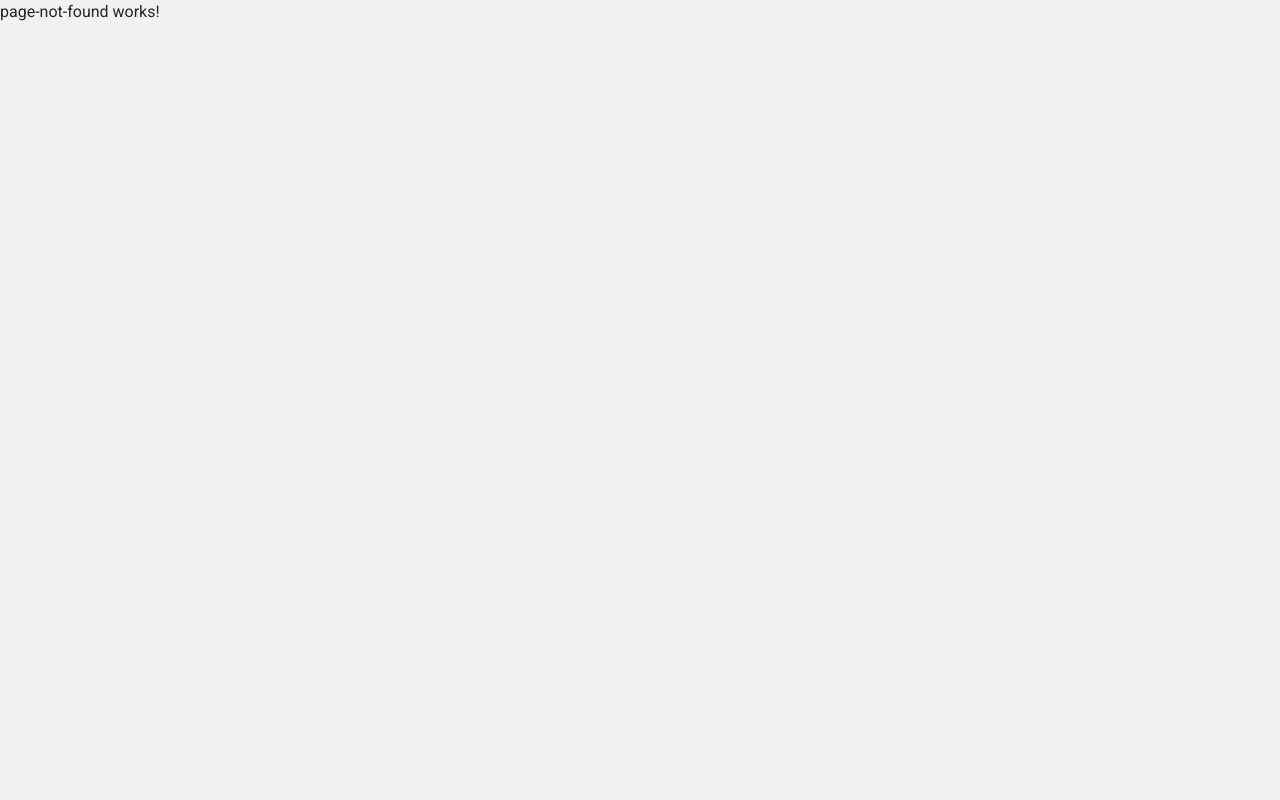
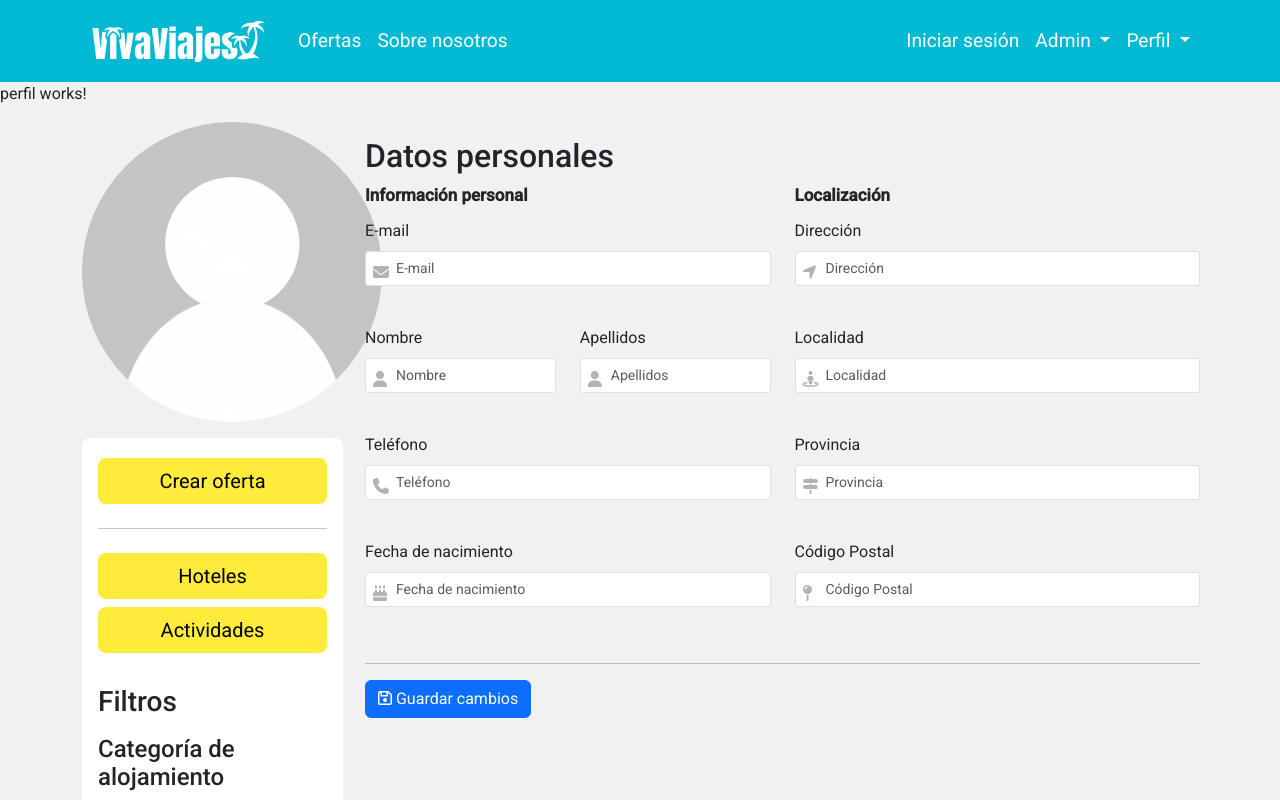
Before and after one commit to santiarroyave/team1-fe-gc-proyecto-final-frontend, an Angular app: page /perfil in a window 1280 px wide. Shown: the top 800 px of the page. Built offline with nearby package versions, Linux system fonts and the light colour scheme.

Commit message:
feat(perfil): add formulario con los datos del usuario

```diff
--- a/src/app/app-routing.module.ts
+++ b/src/app/app-routing.module.ts
@@ -18,6 +18,7 @@ import { EditarActividadComponent } from './components/admin/actividades/editar-
 import { EditarHotelComponent } from './components/admin/hoteles/editar-hotel/editar-hotel.component';
 import { PasoUnoComponent } from './components/pasarela-pago/paso-uno/paso-uno.component';
 import { PasoDosComponent } from './components/pasarela-pago/paso-dos/paso-dos.component';
+import { PerfilComponent } from './components/perfil/perfil.component';
 
 
 const routes: Routes = [
@@ -25,6 +26,7 @@ const routes: Routes = [
   {path:"register", component: RegisterComponent},
   {path:"home", component: HomeComponent},
   {path:"about", component: AboutComponent},
+  {path:"perfil", component: PerfilComponent},
   {path:"oferta/:id", component: OfertaDetalleComponent},
   {path:"favoritos", component: FavoritosComponent},
   {path:"favoritos/:id", component: OfertaDetalleComponent},
--- a/src/app/app.module.ts
+++ b/src/app/app.module.ts
@@ -39,6 +39,7 @@ import { LoginComponent } from './components/auth/login/login.component';
 import { RegisterComponent } from './components/auth/register/register.component';
 import { HotelItemComponent } from './components/admin/hoteles/hotel-item/hotel-item.component';
 import { ActividadItemComponent } from './components/admin/actividades/actividad-item/actividad-item.component';
+import { PerfilComponent } from './components/perfil/perfil.component';
 
 export const MY_DATE_FORMATS = {
   parse: {
@@ -81,7 +82,8 @@ export const MY_DATE_FORMATS = {
     LoginComponent,
     RegisterComponent,
     HotelItemComponent,
-    ActividadItemComponent
+    ActividadItemComponent,
+    PerfilComponent
   ],
   imports: [
     BrowserModule,
--- /dev/null
+++ b/src/app/components/perfil/perfil.component.css
@@ -0,0 +1,41 @@
+.profile-photo{
+    width: 300px;
+    height: 300px;
+}
+
+.user-form-settings {
+    height: 100%;
+    padding: 15px 10px;
+}
+
+.form-title {
+    font-size: 17px;
+    margin-bottom: 10px;
+}
+
+.form-control {
+    height: 35px;
+    padding: 0 15px;
+    padding-left: 30px;
+    border: 1px solid #dae1e7;
+    border-radius: 3px;
+    box-shadow: none;
+    font-size: 14px;
+}
+
+label {
+    display: inline-block;
+    margin-bottom: 0.5rem;
+}
+
+.form-group {
+    margin-bottom: 1rem;
+}
+
+.input-icon {
+    position: relative;
+    left: 8px;
+    bottom: 25px;
+    text-align: center;
+    color: #b3b3b3;
+}
--- /dev/null
+++ b/src/app/components/perfil/perfil.component.html
@@ -0,0 +1,86 @@
+<app-navbar-h></app-navbar-h>
+<p>perfil works!</p>
+<div class="container">
+    <!-- Aqui va el menu vertical -->
+    <div class="row">
+        <!-- Falta arreglar esto, para que al colapsar aparezca mas arriba junto al otro menu y no haya la separacion del header y del buscador -->
+        <div class="d-flex flex-column col col-12 col-lg-3">
+            <ng-container *ngIf="!menuColapsado">
+                <img src="../../../assets/user-icons-default.jpg" class="profile-photo rounded-circle mb-3" alt="...">
+                <app-navbar-v id="menuV-2"></app-navbar-v>
+            </ng-container>
+        </div>
+        <div class="user-form-settings col col-12 col-lg-9">
+            <h2>Datos personales</h2>
+            <form class="input-has-icon">
+                <div class="row">
+                    <div class="col-md-6">
+                        <div class="form-title">
+                            <strong>Información personal</strong>
+                        </div>
+                        <div class="form-group">
+                            <label>E-mail</label>
+                            <input type="text" name="email" placeholder="E-mail" class="form-control">
+                            <i class="fa fa-envelope input-icon"></i>
+                        </div>
+                        <div class="row">
+                            <div class="col-md-6">
+                                <div class="form-group">
+                                    <label>Nombre</label>
+                                    <input type="text" name="first_name" placeholder="Nombre" class="form-control">
+                                    <i class="fa fa-user input-icon"></i>
+                                </div>
+                            </div>
+                            <div class="col-md-6">
+                                <div class="form-group">
+                                    <label>Apellidos</label>
+                                    <input type="text" name="last_name" placeholder="Apellidos" class="form-control">
+                                    <i class="fa fa-user input-icon"></i>
+                                </div>
+                            </div>
+                        </div>
+                        <div class="form-group">
+                            <label>Teléfono</label>
+                            <input type="text" name="phone" placeholder="Teléfono" class="form-control">
+                            <i class="fa fa-phone input-icon"></i>
+                        </div>
+                        <div class="form-group">
+                            <label>Fecha de nacimiento</label>
+                            <input type="text" name="birthday" placeholder="Fecha de nacimiento" class="form-control date-picker">
+                            <i class="fa fa-birthday-cake input-icon"></i>
+                        </div>
+                    </div>
+                    <div class="col-md-6">
+                        <div class="form-title">
+                            <strong>Localización</strong>
+                        </div>
+                        <div class="form-group">
+                            <label>Dirección</label>
+                            <input type="text" name="direccion" placeholder="Dirección" class="form-control">
+                            <i class="fa fa-location-arrow input-icon"></i>
+                        </div>
+                        <div class="form-group">
+                            <label>Localidad</label>
+                            <input type="text" name="localidad" placeholder="Localidad" class="form-control">
+                            <i class="fa fa-street-view input-icon"></i>
+                        </div>
+                        <div class="form-group">
+                            <label>Provincia</label>
+                            <input type="text" name="provincia" placeholder="Provincia" class="form-control">
+                            <i class="fa fa-map-signs input-icon"></i>
+                        </div>
+                        <div class="form-group">
+                            <label>Código Postal</label>
+                            <input type="text" value="" name="codigo_postal" placeholder="Código Postal" class="form-control">
+                            <i class="fa fa-map-pin input-icon"></i>
+                        </div>
+                    </div>
+                    <div class="col-md-12">
+                        <hr>
+                        <button class="btn btn-primary" type="submit"><i class="fa fa-save"></i> Guardar cambios</button>
+                    </div>
+                </div>
+            </form>
+        </div>
+    </div>
+</div>
--- /dev/null
+++ b/src/app/components/perfil/perfil.component.ts
@@ -0,0 +1,31 @@
+import { Component, HostListener } from '@angular/core';
+
+@Component({
+  selector: 'app-perfil',
+  templateUrl: './perfil.component.html',
+  styleUrls: ['./perfil.component.css']
+})
+export class PerfilComponent {
+
+  menuColapsado = false;
+  // Escucha el evento 'resize' en la ventana del navegador (host).
+  // Cuando la ventana cambia de tamaño (por ejemplo, se cambia el tamaño de la pantalla o se rota el dispositivo móvil),
+  // se ejecuta la función 'onResize()'.
+  // El parámetro '$event' captura los datos del evento que contiene información sobre el cambio de tamaño de la ventana.
+  @HostListener('window:resize', ['$event'])
+  onResize(event: any) {
+    this.detectScreenSize();
+  }
+
+  // Esta función detecta cuando la pantalla llega al limite de colapsamiento del menu
+  detectScreenSize() {
+    let windowWidth = window.innerWidth;
+    let limite = 992;
+
+    if(windowWidth < limite){
+      this.menuColapsado = true;
+    }else{
+      this.menuColapsado = false;
+    }
+  }
+}
--- a/src/index.html
+++ b/src/index.html
@@ -21,5 +21,7 @@
 
   <!-- BOOTSTRAP JS -->
   <script src="https://cdn.jsdelivr.net/npm/bootstrap@5.3.1/dist/js/bootstrap.bundle.min.js" integrity="sha384-HwwvtgBNo3bZJJLYd8oVXjrBZt8cqVSpeBNS5n7C8IVInixGAoxmnlMuBnhbgrkm" crossorigin="anonymous"></script>
+  <!-- FONT AWESOME -->
+  <script src="https://kit.fontawesome.com/72003d7cb0.js" crossorigin="anonymous"></script>
 </body>
 </html>
```
Also changed, not shown: src/assets/user-icons-default.jpg (added), 1 other file (tests, documents, lock files or other folders).
